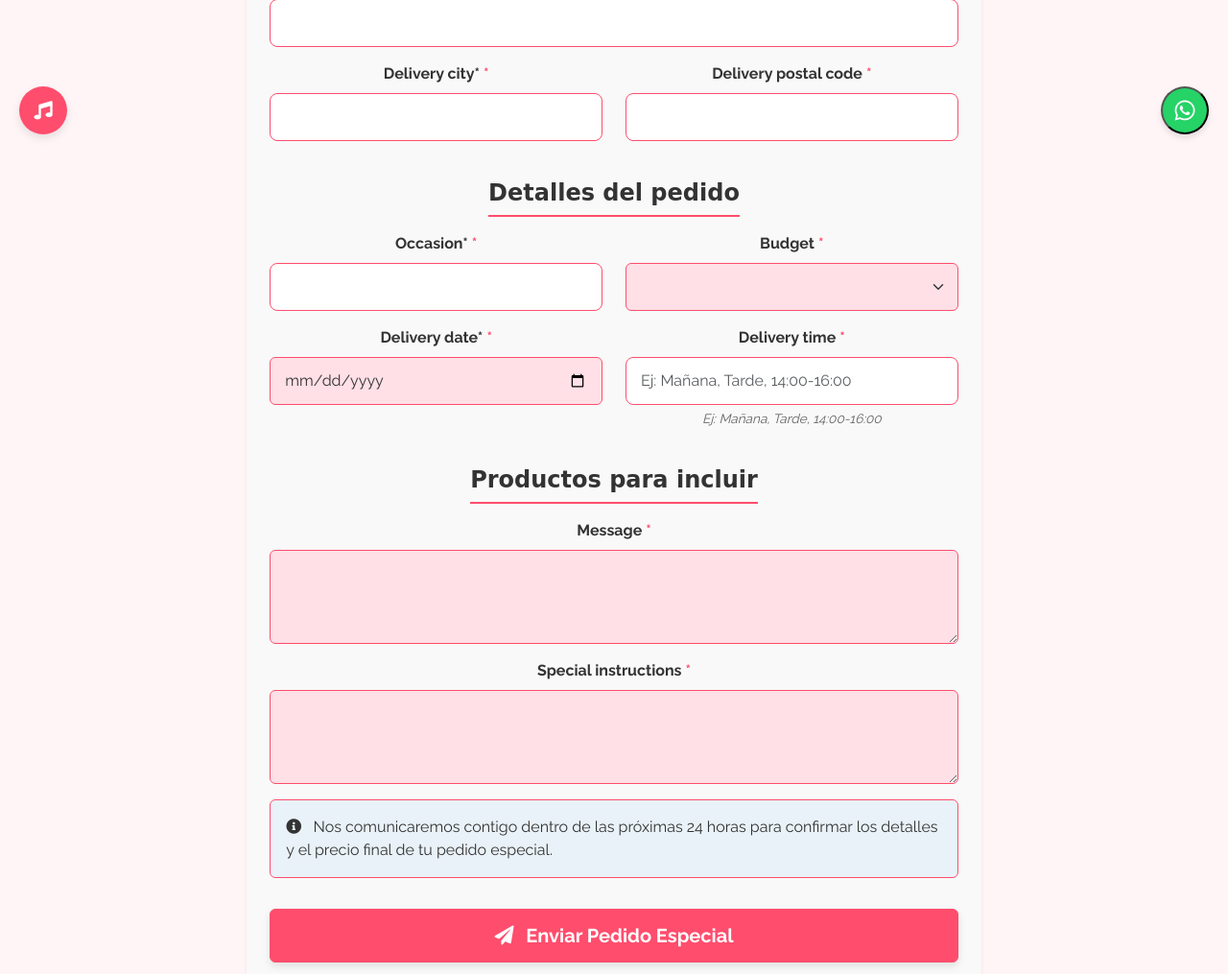
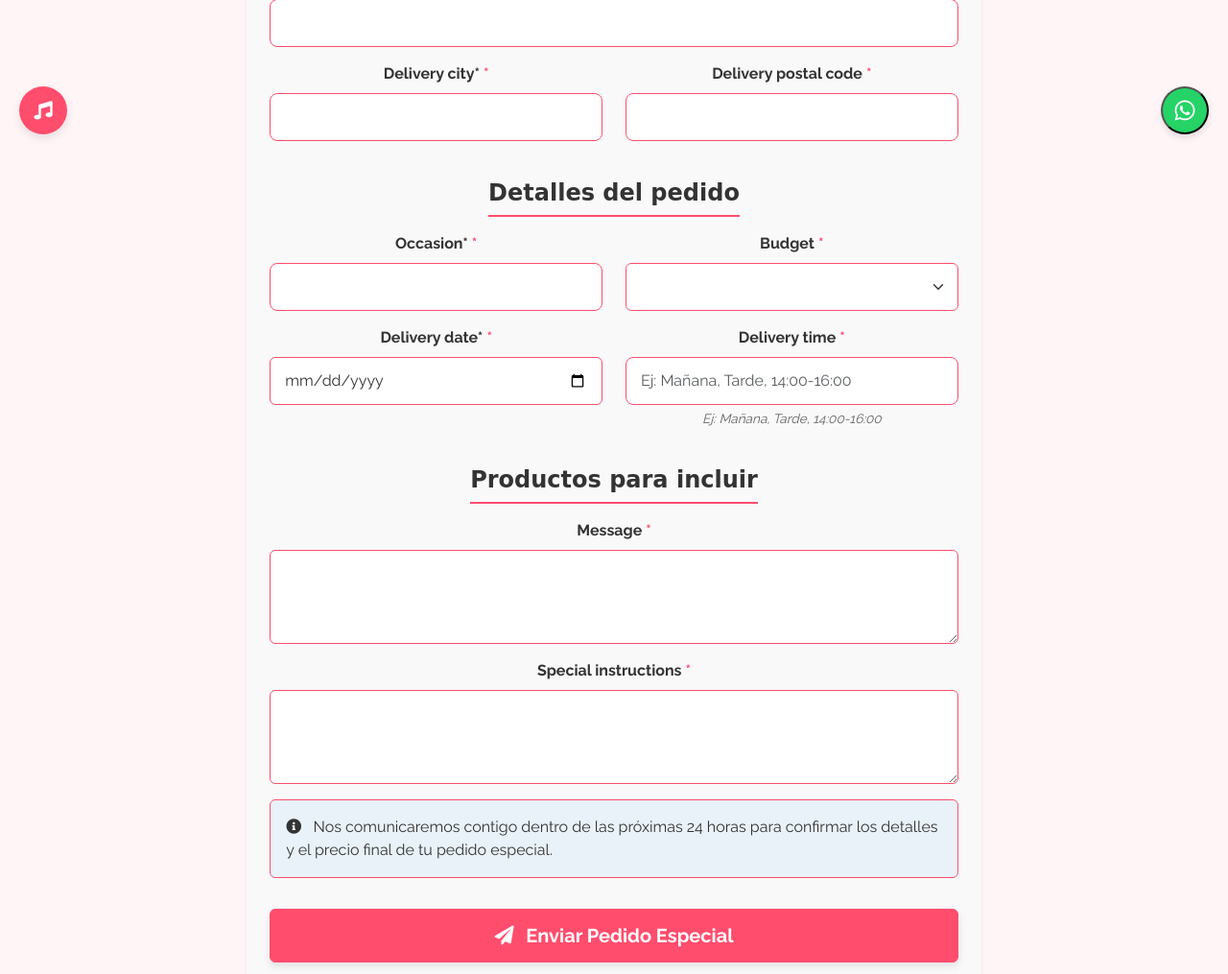
Before and after one commit to Johnson1255/Flores-Django, a Django app: page /pedido-especial/ in a window 1280 px wide. Shown: the part 640-1655 px from the top of the page at 96% size. Run offline with Django 5.2, Linux system fonts and the light colour scheme; lists and menus that the app fills with data are empty; some web fonts are replaced.

Commit message:
style: Ajuste al color de los input texts de pedido especial

```diff
--- a/static/css/special.css
+++ b/static/css/special.css
@@ -45,7 +45,7 @@ main.container.special-order-container { /* Add specific class */
     border: 1px solid var(--border-color);
     border-radius: 6px;
     padding: 0.75rem;
-    background-color: var(--form-bg);
+    background-color: #ffffff; /* Set default background to white */
     color: var(--text-color);
     transition: all 0.3s ease;
 }
@@ -53,6 +53,7 @@ main.container.special-order-container { /* Add specific class */
 .form-control:focus, .form-select:focus {
     box-shadow: 0 0 0 0.25rem rgba(255, 77, 109, 0.25);
     border-color: var(--primary-color);
+    background-color: #ffffff; /* Ensure background stays white on focus */
 }
 
 html[data-theme="dark"] .form-control,
```
